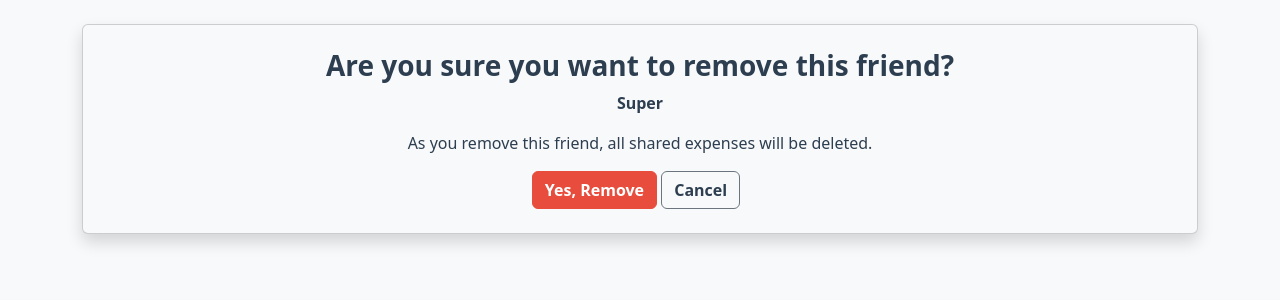
After one commit to MATRIX0719/ExpenseTracker, a Django app: template tracker/templates/tracker/remove_friend.html in a window 1280 px wide. The commit adds this page. Shown: the top 300 px of the page. Run offline with Django 5.2, Linux system fonts and the light colour scheme; the template is opened without the code that fills it: values that come from a table or form of the project are taken from there, others are empty; data comes from the database, SQL or seed files in the repository; both versions use the stored data as it was after the commit.

Commit message:
Added caution when removing a friend

```diff
--- /dev/null
+++ b/tracker/templates/tracker/remove_friend.html
@@ -0,0 +1,16 @@
+{% extends 'tracker/base.html' %}
+{% load static %}
+{% block title %}Remove Friend{% endblock %}
+
+{% block content %}
+<div class="card shadow p-4 mt-4 text-center">
+    <h3>Are you sure you want to remove this friend?</h3>
+    <p><strong>{{ friend.name }}</strong></p>
+    <p>As you remove this friend, all shared expenses will be deleted.</p>
+    <form method="POST">
+        {% csrf_token %}
+        <button type="submit" class="btn btn-danger">Yes, Remove</button>
+        <a href="{% url 'friends_dashboard' %}" class="btn btn-outline-secondary me-md-2">Cancel</a>
+    </form>
+</div>
+{% endblock %}
```
Also changed, not shown: tracker/templates/tracker/friends.html (+3 -6 lines), tracker/views.py (+10 -2 lines), db.sqlite3.
